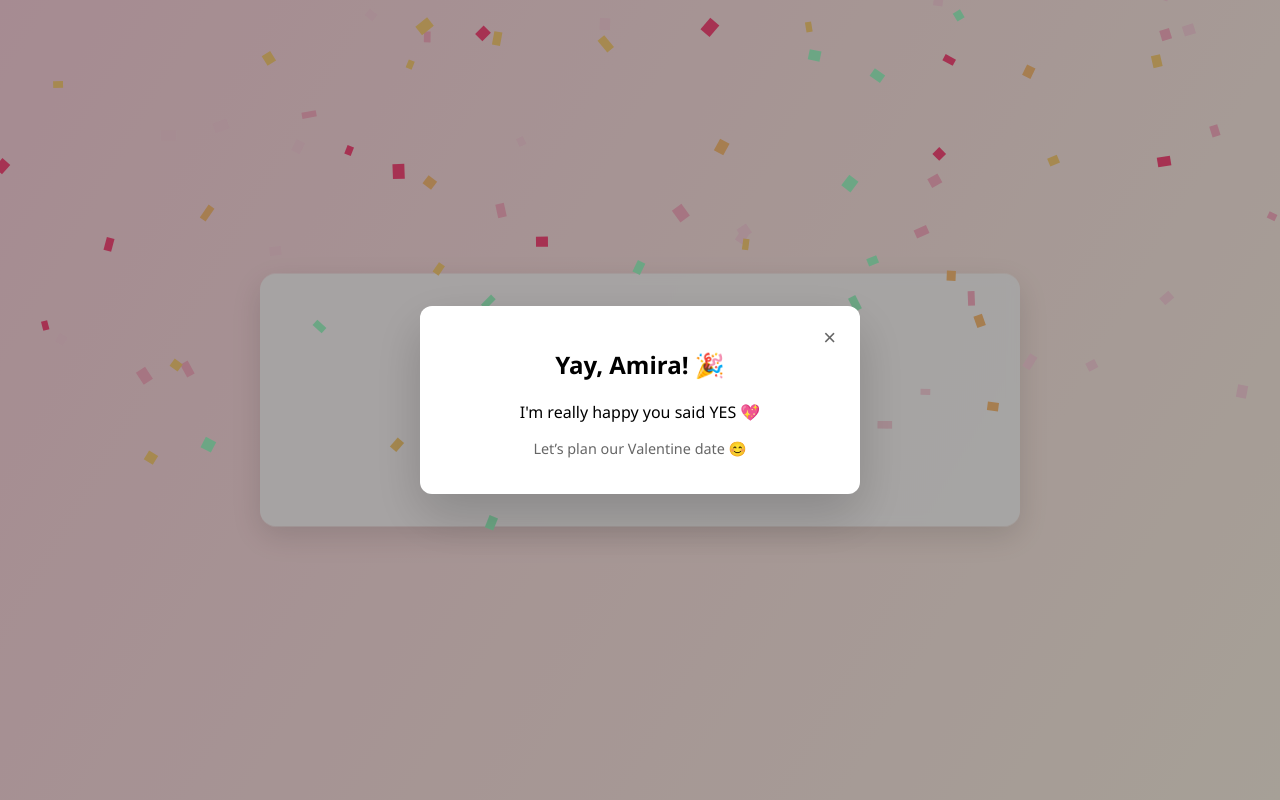
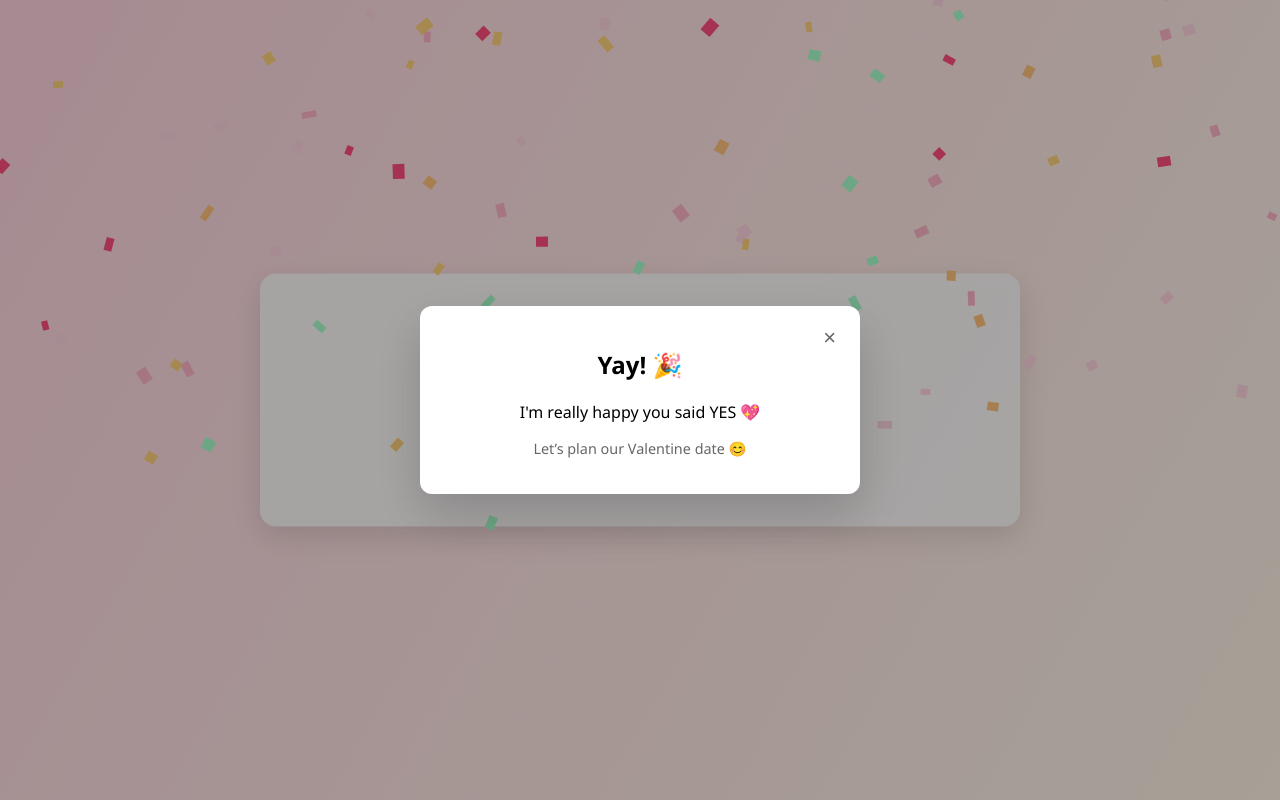
Before and after one commit to skydayrainy/valentine-day, a plain HTML site: page index.html in a window 1280 px wide. Both pictures are taken after a click on the button "YES". Drawn offline with Linux system fonts and the light colour scheme.

Commit message:
Update index.html

```diff
--- a/index.html
+++ b/index.html
@@ -3,7 +3,7 @@
 <head>
   <meta charset="utf-8" />
   <meta name="viewport" content="width=device-width, initial-scale=1, viewport-fit=cover" />
-  <title>Hey Amira ❤️</title>
+  <title>Hey ❤️</title>
 
   <!-- Styles -->
   <link rel="stylesheet" href="styles.css" />
@@ -15,7 +15,7 @@
 
     <!-- CENTER CARD -->
     <div class="card">
-      <h1 class="title">Hey Amira ❤️</h1>
+      <h1 class="title">Hey ❤️</h1>
       <p class="subtitle">Would you like to go out with me this Valentine?</p>
 
       <div class="buttons">
@@ -32,7 +32,7 @@
   <div id="modal" class="modal hidden">
     <div class="modal-inner">
       <button id="closeModal" class="modal-close">&times;</button>
-      <h2>Yay, Amira! 🎉</h2>
+      <h2>Yay! 🎉</h2>
       <p>I'm really happy you said YES 💖</p>
       <p class="small">Let’s plan our Valentine date 😊</p>
     </div>
```
